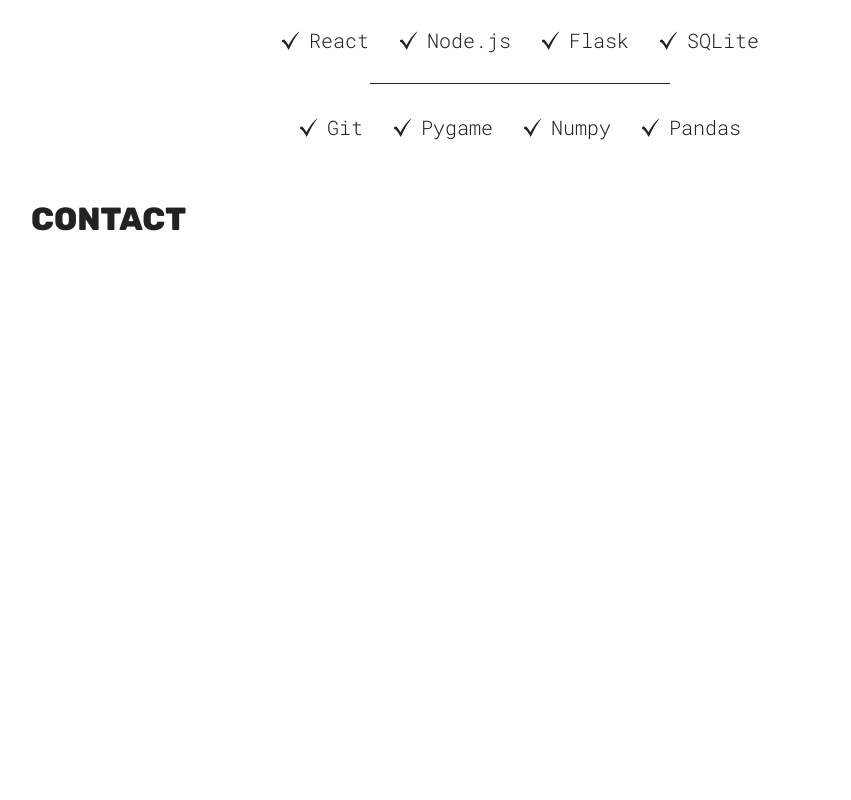
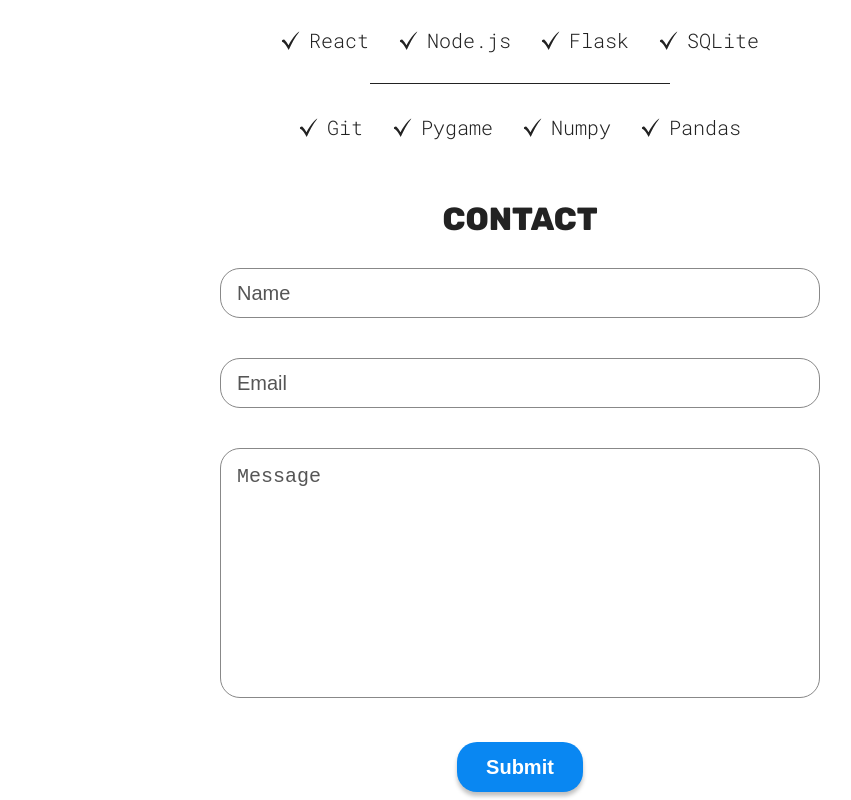
Before and after one commit to nickw0ng/Portfolio-Website, a React (Vite) app: page / in a window 1280 px wide. Shown: the part 1375-2175 px from the top of the page, without its empty margins (120-971 px from the left). Before the commit the page ends 1651 px from the top, so only its background shows below. Built offline with nearby package versions, Linux system fonts and the light colour scheme.

Commit message:
completed contact files

```diff
--- a/src/sections/Contact/Contact.jsx
+++ b/src/sections/Contact/Contact.jsx
@@ -1,11 +1,48 @@
-import styles from './ContactStyles.module.css'
+import styles from './ContactStyles.module.css';
 
 function Contact() {
   return (
     <section id="contact" className={styles.container}>
-        <h1 className="sectionTitle">Contact</h1>
+      <h1 className="sectionTitle">Contact</h1>
+      <form action="">
+        <div className="formGroup">
+          <label htmlFor="name" hidden>
+            Name
+          </label>
+          <input
+            type="text"
+            name="name"
+            id="name"
+            placeholder="Name"
+            required
+          />
+        </div>
+        <div className="formGroup">
+          <label htmlFor="email" hidden>
+            Email
+          </label>
+          <input
+            type="text"
+            name="email"
+            id="email"
+            placeholder="Email"
+            required
+          />
+        </div>
+        <div className="formGroup">
+          <label htmlFor="message" hidden>
+            Message
+          </label>
+          <textarea
+            name="message"
+            id="message"
+            placeholder="Message"
+            required></textarea>
+        </div>
+        <input className="hover btn" type="submit" value="Submit" />
+      </form>
     </section>
-  )
+  );
 }
 
-export default Contact
+export default Contact;
--- a/src/sections/Contact/ContactStyles.module.css
+++ b/src/sections/Contact/ContactStyles.module.css
@@ -0,0 +1,79 @@
+.container {
+    display: flex;
+    flex-direction: column;
+    text-align: center;
+  }
+
+  form {
+    display: flex;
+    flex-direction: column;
+    gap: 30px;
+  }
+
+  textarea,
+  input:not([type='submit']) {
+    height: 50px;
+    padding-left: 16px;
+    width: 250px;
+  }
+
+  textarea {
+    padding-top: 16px;
+    resize: none;
+    height: 250px;
+  }
+
+  input,
+  textarea {
+    border-radius: 20px;
+    border: #888 1px solid;
+    box-sizing: border-box;
+    justify-self: center;
+    background-color: var(--background-color);
+    color: var(--form-text-color);
+  }
+
+  ::placeholder {
+    color: var(--form-text-color);
+  }
+
+  input[type='submit'] {
+    background-color: var(--btn-color);
+    color: var(--btn-text-color);
+    border: none;
+    border-radius: 20px;
+    width: 126px;
+    height: 50px;
+    font-size: 20px;
+    font-weight: bold;
+    box-shadow: 0 4px 4px rgba(0, 0, 0, 0.25);
+    transition: box-shadow 200ms ease-in-out, transform 200ms ease-in-out;
+    margin: auto;
+  }
+
+  input[type='submit']:hover {
+    transform: scale(1.05);
+  }
+
+  input[type='submit']:active {
+    transform: translateY(2px);
+    box-shadow: 0 2px 2px rgba(0, 0, 0, 0.25);
+  }
+
+  @media (width >= 800px) {
+    textarea,
+    input:not([type='submit']) {
+      width: 600px;
+      font-size: 20px;
+    }
+    form {
+      gap: 40px;
+    }
+  }
+
+  @media (width >= 1400px) {
+    textarea,
+    input:not([type='submit']) {
+      width: 800px;
+    }
+  }
```
